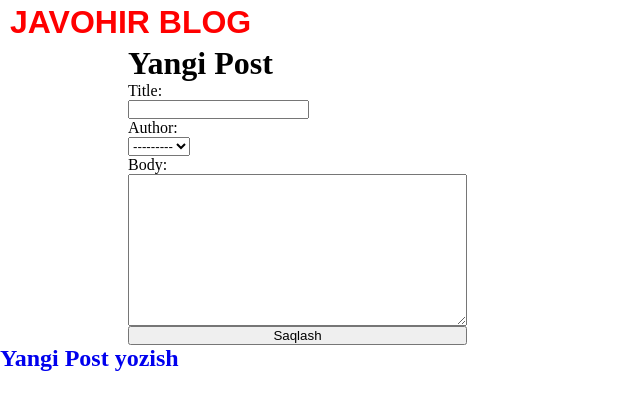
After one commit to Javohir-dev/my-blog, a Django app: page /post/new/ in a window 1280 px wide. The commit adds this page. Shown: the top 410 px of the page, without its empty margins (0-640 px from the left). Run offline with Django 3.2, Linux system fonts and the light colour scheme; data comes from the database, SQL or seed files in the repository; both versions use the stored data as it was after the commit.

Commit message:
yangi postni o'chirish va tahrirlash funsiyalarini qoshdim

```diff
--- a/blog/models.py
+++ b/blog/models.py
@@ -1,4 +1,5 @@
 from django.db import models
+from django.urls import reverse
 
 # Create your models here.
 
@@ -13,3 +14,6 @@ class Post(models.Model):
 
     def __str__(self):
         return self.title
+
+    def get_absolute_url(self):
+        return reverse('post_detail', args=[str(self.pk)])
--- a/blog/urls.py
+++ b/blog/urls.py
@@ -1,7 +1,16 @@
 from django.urls import path
-from .views import BlogListView, BlogDetailView
+from .views import (
+    BlogListView,
+    BlogDetailView,
+    BlogCreateView,
+    BlogUpdateView,
+    BlogDeleteView,
+)
 
 urlpatterns = [
+    path('post/<int:pk>/delete/', BlogDeleteView.as_view(), name='post_delete'),
+    path('post/<int:pk>/edit/', BlogUpdateView.as_view(), name='post_edit'),
+    path('post/new/', BlogCreateView.as_view(), name='post_new'),
     path('', BlogListView.as_view(), name='home'),
     path('post/<int:pk>/', BlogDetailView.as_view(), name='post_detail'),
 ]
--- a/blog/views.py
+++ b/blog/views.py
@@ -1,5 +1,7 @@
 from django.shortcuts import render
 from django.views.generic import ListView, DetailView
+from django.views.generic.edit import CreateView, UpdateView, DeleteView
+from django.urls import reverse_lazy
 from .models import Post
 
 # Create your views here.
@@ -13,3 +15,20 @@ class BlogListView(ListView):
 class BlogDetailView(DetailView):
     model = Post
     template_name = 'post_detail.html'
+
+
+class BlogCreateView(CreateView):
+    model = Post
+    template_name = 'post_new.html'
+    fields = ['title', 'author', 'body']
+
+
+class BlogUpdateView(UpdateView):
+    model = Post
+    template_name = 'post_edit.html'
+    fields = ['title', 'body']
+
+class BlogDeleteView(DeleteView):
+    model = Post
+    template_name = 'post_delete.html'
+    success_url = reverse_lazy('home')
--- a/static/css/base.css
+++ b/static/css/base.css
@@ -24,7 +24,6 @@ html::-webkit-scrollbar-thumb {
 * {
     padding: 0;
     margin: 0;
-    border: 0;
     scroll-behavior: smooth;
 }
 
@@ -150,11 +149,13 @@ img {
     display: block !important;
     cursor: pointer;
 }
+
 .title {
     font-family: sans-serif;
     font-weight: 600;
 
 }
+
 .author {
     padding: 6px 10px;
     color: #00aeff;
@@ -164,6 +165,7 @@ img {
     font-family: sans-serif;
     text-transform: uppercase;
 }
+
 .user_icon {
     padding-right: 10px;
     color: #000;
@@ -174,3 +176,27 @@ img {
     font-family: sans-serif;
     line-height: 2;
 }
+
+/* ! POST_NEW============================== */
+.post_new_container {
+    display: flex;
+    flex-direction: column;
+}
+
+.post_new_container>form {
+    display: flex;
+    align-items: stretch;
+    flex-direction: column;
+}
+
+#id_body {
+    display: block;
+}
+
+#id_title {
+    display: block;
+}
+
+#id_author {
+    display: block;
+}
--- a/templates/base.html
+++ b/templates/base.html
@@ -1,5 +1,5 @@
+<!DOCTYPE html>
 {% load static %}
-<!DOCTYPE html>
 <html lang="en">
   <head>
     <meta charset="UTF-8" />
@@ -19,5 +19,8 @@
     <main class="container_my">
       <div class="flex-box">{% block content %} {% endblock content %}</div>
     </main>
+    <footer>
+      <h2><a href="{% url 'post_new' %}">Yangi Post yozish</a></h2>
+    </footer>
   </body>
 </html>
--- /dev/null
+++ b/templates/post_new.html
@@ -0,0 +1,11 @@
+{% extends 'base.html' %}
+
+{% block content %}
+    <div class="post_new_container">
+        <h1 class="new_post">Yangi Post</h1>
+        <form action="" method="post">{% csrf_token %}
+            {{ form.as_p }}
+            <input type="submit" value="Saqlash">
+        </form>
+    </div>
+{% endblock content %}
```
Also changed, not shown: templates/post_delete.html (added, +11 -0 lines), templates/post_detail.html (+8 -0 lines), templates/post_edit.html (added, +11 -0 lines), db.sqlite3.
